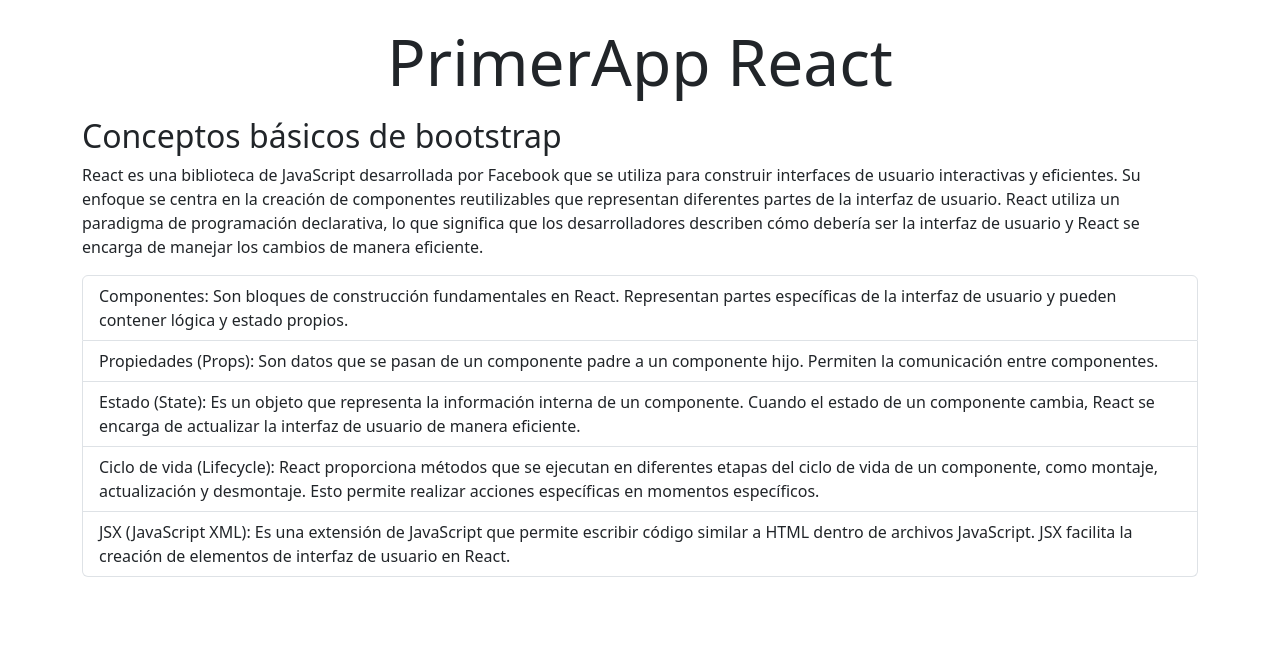
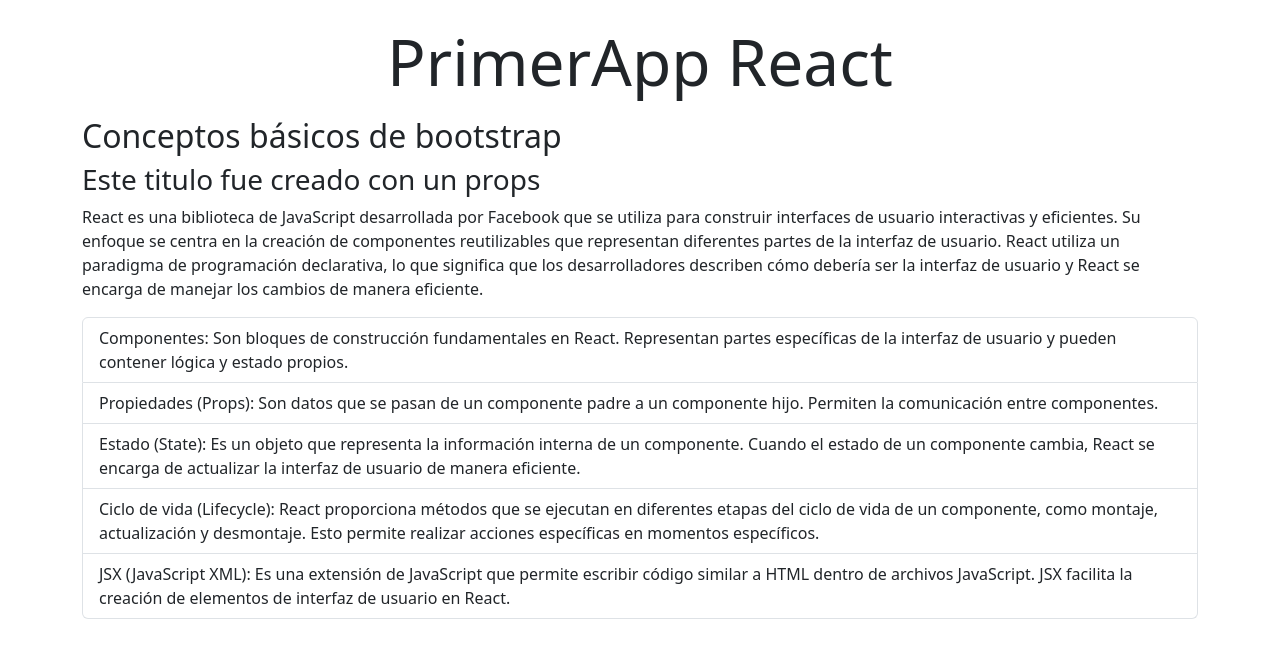
Before and after one commit to MartinCCornejo/primerAppReact, a React (Vite) app: page / in a window 1280 px wide. Shown: the top 658 px of the page. Built offline with nearby package versions, Linux system fonts and the light colour scheme.

Commit message:
Enviamos un mensaje mediante props al componente informacion

```diff
--- a/src/App.jsx
+++ b/src/App.jsx
@@ -9,7 +9,7 @@
     // luego va el maquetado del componente
     <section className="container my-4">
       <h1 className="display-3 text-center mb-3">PrimerApp React</h1>
-      <Informacion/>
+      <Informacion tituloSecundario = 'Este titulo fue creado con un props'/>
     </section>
   )
 }
--- a/src/components/Informacion.jsx
+++ b/src/components/Informacion.jsx
@@ -1,7 +1,8 @@
-const Informacion = () => {
+const Informacion = (props) => {
   return (
     <section>
       <h2>Conceptos básicos de bootstrap</h2>
+      <h3>{props.tituloSecundario}</h3>
       <p>
         React es una biblioteca de JavaScript desarrollada por Facebook que se
         utiliza para construir interfaces de usuario interactivas y eficientes.
```
